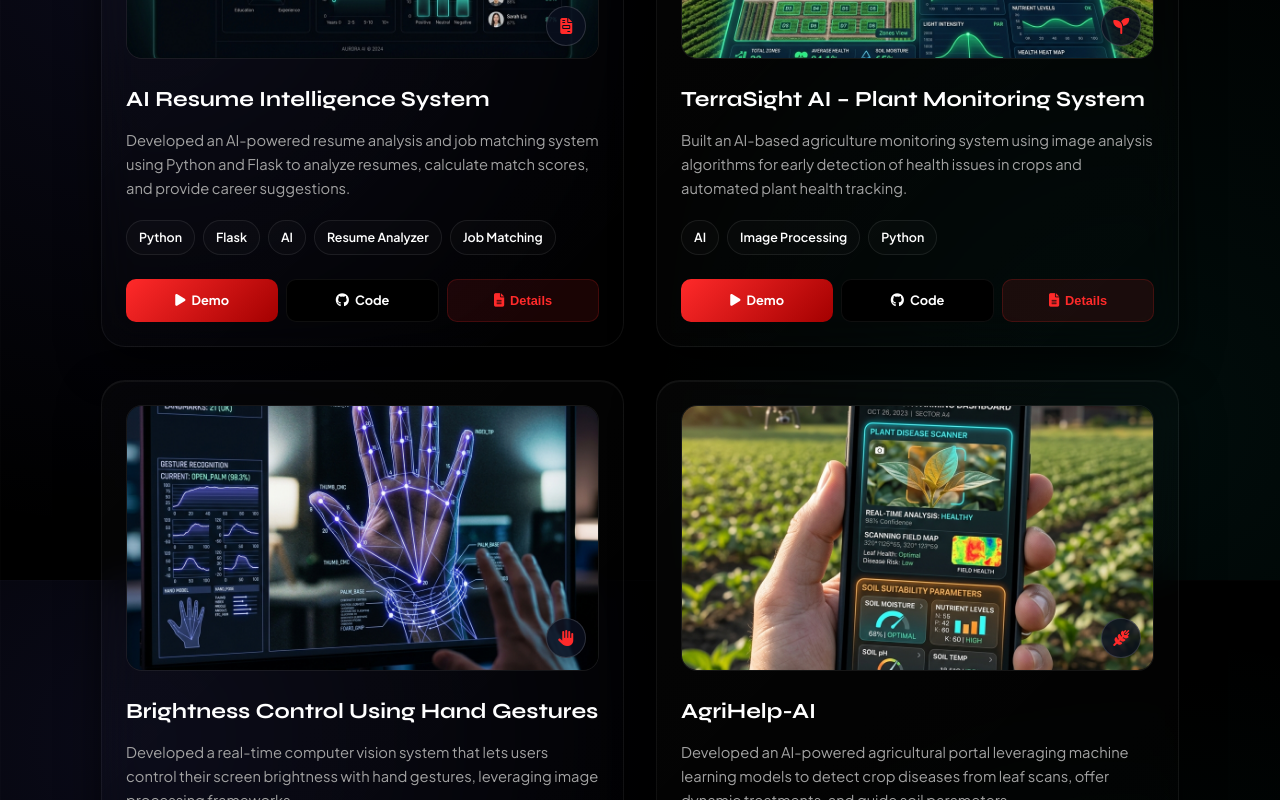
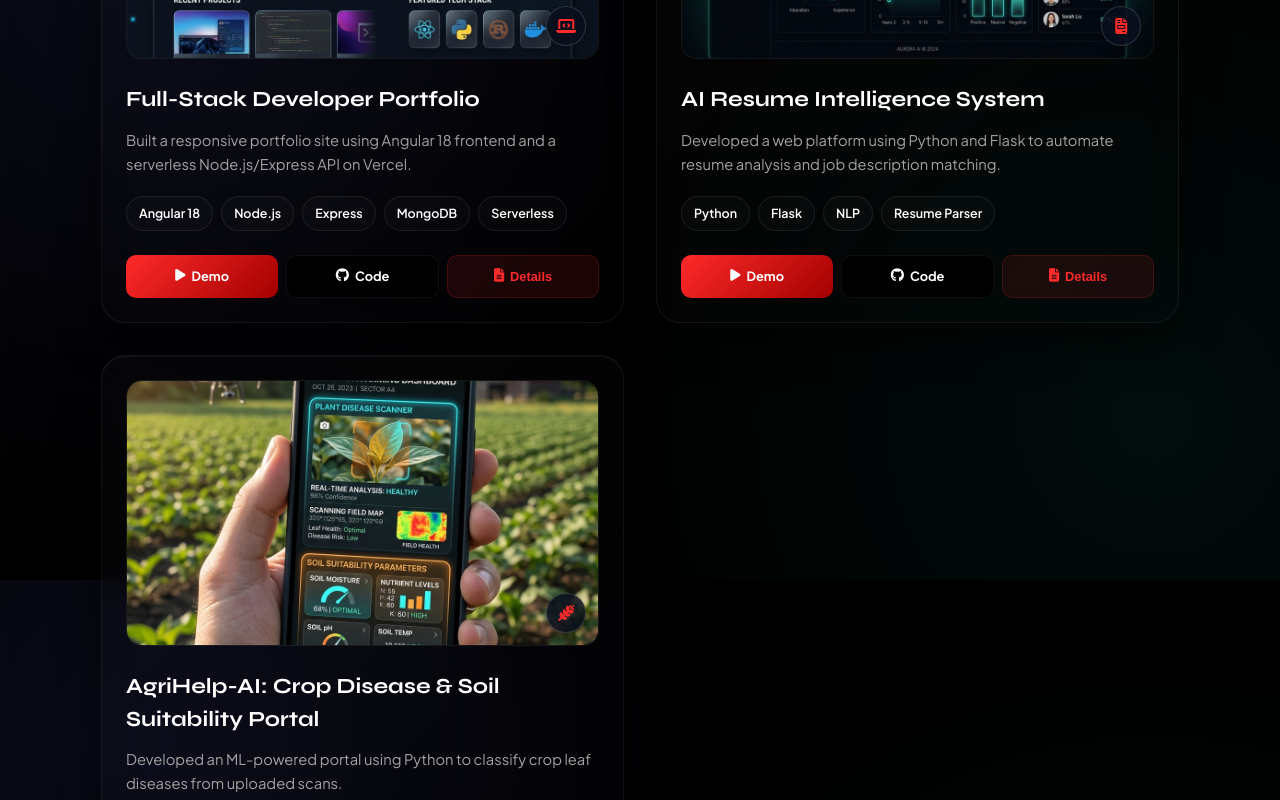
Before and after one commit to uTharun23/tharun-portfolio, an Angular app in the folder portfolio-v2/client/: page / in a window 1280 px wide. Shown: the part 3420-4220 px from the top of the page. Built offline with nearby package versions, Linux system fonts and the light colour scheme.

Commit message:
Update portfolio projects list to match new resume

```diff
--- a/portfolio-v2/client/src/app/features/projects/projects.ts
+++ b/portfolio-v2/client/src/app/features/projects/projects.ts
@@ -14,43 +14,33 @@ export class Projects {
   // Project listing array
   projectsList: ProjectItem[] = [
     {
+      id: 'tharun-portfolio',
+      title: 'Full-Stack Developer Portfolio',
+      iconClass: 'fa-solid fa-laptop-code',
+      description: 'Built a responsive portfolio site using Angular 18 frontend and a serverless Node.js/Express API on Vercel.',
+      tags: ['Angular 18', 'Node.js', 'Express', 'MongoDB', 'Serverless'],
+      demoUrl: 'https://tharunummadala-portfolio.vercel.app/',
+      githubUrl: 'https://github.com/uTharun23/tharun-portfolio',
+      imgUrl: 'images/projects/portfolio.png'
+    },
+    {
       id: 'resume-intel',
       title: 'AI Resume Intelligence System',
       iconClass: 'fa-solid fa-file-invoice',
-      description: 'Developed an AI-powered resume analysis and job matching system using Python and Flask to analyze resumes, calculate match scores, and provide career suggestions.',
-      tags: ['Python', 'Flask', 'AI', 'Resume Analyzer', 'Job Matching'],
+      description: 'Developed a web platform using Python and Flask to automate resume analysis and job description matching.',
+      tags: ['Python', 'Flask', 'NLP', 'Resume Parser'],
       demoUrl: 'https://ai-resume-intelligence-system-alpha.vercel.app/',
-      githubUrl: 'https://github.com/uTharun23/AI-resume-intelligence-system',
+      githubUrl: 'https://github.com/uTharun23/Ai-resume-intelligence-system',
       imgUrl: 'images/projects/resume_intel.png'
     },
     {
-      id: 'terrasight',
-      title: 'TerraSight AI – Plant Monitoring System',
-      iconClass: 'fa-solid fa-seedling',
-      description: 'Built an AI-based agriculture monitoring system using image analysis algorithms for early detection of health issues in crops and automated plant health tracking.',
-      tags: ['AI', 'Image Processing', 'Python'],
-      demoUrl: 'https://terra-sight-ai-3zns.vercel.app/',
-      githubUrl: 'https://github.com/uTharun23/TerraSight_AI',
-      imgUrl: 'images/projects/terrasight.png'
-    },
-    {
-      id: 'brightness-control',
-      title: 'Brightness Control Using Hand Gestures',
-      iconClass: 'fa-solid fa-hand',
-      description: 'Developed a real-time computer vision system that lets users control their screen brightness with hand gestures, leveraging image processing frameworks.',
-      tags: ['Python', 'OpenCV', 'Computer Vision'],
-      demoUrl: 'https://brightness-control-with-hand-gestur.vercel.app/',
-      githubUrl: 'https://github.com/uTharun23/Brightness_Control',
-      imgUrl: 'images/projects/brightness_control.png'
-    },
-    {
       id: 'agrihelp-ai',
-      title: 'AgriHelp-AI',
+      title: 'AgriHelp-AI: Crop Disease & Soil Suitability Portal',
       iconClass: 'fa-solid fa-wheat-awn',
-      description: 'Developed an AI-powered agricultural portal leveraging machine learning models to detect crop diseases from leaf scans, offer dynamic treatments, and guide soil parameters.',
-      tags: ['AI', 'Python', 'Machine Learning', 'Agriculture Tech'],
+      description: 'Developed an ML-powered portal using Python to classify crop leaf diseases from uploaded scans.',
+      tags: ['Python', 'Machine Learning', 'Image Processing', 'Agriculture'],
       demoUrl: 'https://agri-help-ai.vercel.app/',
-      githubUrl: 'https://github.com/uTharun23',
+      githubUrl: 'https://github.com/uTharun23/AgriHelp-AI',
       imgUrl: 'images/projects/agrihelp_ai.png'
     }
   ];
@@ -61,15 +51,35 @@ export class Projects {
 
   // Raw project descriptions mapping
   private projectDetailsMap: { [key: string]: ProjectDetailData } = {
+    'tharun-portfolio': {
+      title: 'Full-Stack Developer Portfolio',
+      category: 'Web & Serverless Development',
+      description: 'A responsive developer portfolio web application built with Angular 18 and a serverless Express API. It features real-time visitor analytics, a guestbook with auto-recovery, and an AI Chatbot for automated recruiter conversation routing.',
+      features: [
+        'Modern reactive frontend using Angular 18 Signals and standalone components',
+        'Serverless Node.js/Express API wrapper deployed on Vercel CDNs',
+        'Automated guestbook signatures with MongoDB storage and local JSON fallback',
+        'Interactive AI Chatbot assistant with simulated typing delays'
+      ],
+      architecture: `
+        <div class="arch-diagram">
+          <div class="arch-node client">Angular 18 Frontend</div>
+          <div class="arch-arrow"><i class="fa-solid fa-arrow-down"></i> REST API</div>
+          <div class="arch-node server">Express Serverless Core</div>
+          <div class="arch-arrow"><i class="fa-solid fa-arrows-left-right"></i> Database</div>
+          <div class="arch-node ai">MongoDB / JSON Fallback</div>
+        </div>
+      `
+    },
     'resume-intel': {
       title: 'AI Resume Intelligence System',
-      category: 'AI & Full-Stack Development',
-      description: 'An advanced, intelligent applicant tracking and analysis suite designed to bridge the gap between candidate qualifications and technical recruiters\' needs. Powered by a Flask backend and Python parsing engines, it scans files, maps competencies, and returns rich visual insights.',
+      category: 'AI & Backend Development',
+      description: 'An advanced applicant tracking and analysis suite designed to analyze candidate resumes against job descriptions. Powered by a Flask backend and Python parsing engines, it scans files, maps competencies, and returns matching scores.',
       features: [
-        'Advanced PDF/DOCX parsing and semantic layout mapping',
-        'NLP-driven competency matching scores for standard tech listings',
+        'Advanced semantic parsing for PDF and DOCX files',
+        'NLP-driven competency matching scores for tech stack listings',
         'Visual feedback dashboard showing key missing concepts/skills',
-        'Automated suggestions for professional portfolio updates'
+        'Automated recommendations for professional update categories'
       ],
       architecture: `
         <div class="arch-diagram">
@@ -77,54 +87,14 @@ export class Projects {
           <div class="arch-arrow"><i class="fa-solid fa-arrow-down"></i> Uploader</div>
           <div class="arch-node server">Flask Core Engine (Python)</div>
           <div class="arch-arrow"><i class="fa-solid fa-arrows-left-right"></i> NLP Matching</div>
-          <div class="arch-node ai">AI Competency Mapper & score</div>
-        </div>
-      `
-    },
-    'terrasight': {
-      title: 'TerraSight AI – Plant Monitoring',
-      category: 'Computer Vision & Agriculture',
-      description: 'An AI-powered agricultural health assistant designed for greenhouses and automated smart farms. Utilizing computer vision modules in Python, it analyzes crop leaf imagery to recognize early pathogens, measure hydration levels, and report overall stress indexes.',
-      features: [
-        'Real-time visual capture analysis for stress indicators',
-        'Pre-trained computer vision classifications for leaf spotting, rot, and bugs',
-        'Detailed dashboard graphing hydration curves and health cycles',
-        'Automated recommendations for localized climate/soil adjustment'
-      ],
-      architecture: `
-        <div class="arch-diagram">
-          <div class="arch-node client">Smart Camera System</div>
-          <div class="arch-arrow"><i class="fa-solid fa-arrow-down"></i> Image Stream</div>
-          <div class="arch-node server">OpenCV / NumPy Processing</div>
-          <div class="arch-arrow"><i class="fa-solid fa-arrows-left-right"></i> Pattern Analysis</div>
-          <div class="arch-node ai">TerraSight AI Leaf Classifier</div>
-        </div>
-      `
-    },
-    'brightness-control': {
-      title: 'Hand Gesture Brightness Controller',
-      category: 'Computer Vision & Human-Computer Interface',
-      description: 'A futuristic desktop automation tool that utilizes standard laptop webcams to dynamically modify system parameters. By identifying hand gesture landmarks, the system adjusts screen brightness seamlessly, reducing hardware button reliance.',
-      features: [
-        'Lightweight hand landmark detector running at 30+ FPS',
-        'Seamless overlay system communicating with OS brightness controls',
-        'Calibrated distance mapping to map relative finger-pinch percentages',
-        'Custom desktop notifications confirming gesture activation states'
-      ],
-      architecture: `
-        <div class="arch-diagram">
-          <div class="arch-node client">Integrated Laptop Webcam</div>
-          <div class="arch-arrow"><i class="fa-solid fa-arrow-down"></i> Frame Capture</div>
-          <div class="arch-node server">OpenCV & MediaPipe Landmarker</div>
-          <div class="arch-arrow"><i class="fa-solid fa-arrows-left-right"></i> Distance Mapping</div>
-          <div class="arch-node ai">OS Brightness Control API</div>
+          <div class="arch-node ai">AI Competency Mapper & Score</div>
         </div>
       `
     },
     'agrihelp-ai': {
-      title: 'AgriHelp-AI',
-      category: 'Artificial Intelligence & Precision Farming',
-      description: 'An AI-powered agricultural helper system built to assist farmers in real-time. It analyzes leaf images to identify pathogens, runs soil test suitability models, and integrates intelligent recommendation loops to provide precise treatment paths.',
+      title: 'AgriHelp-AI: Crop Disease & Soil Suitability Portal',
+      category: 'Machine Learning & Precision Farming',
+      description: 'An ML-powered agricultural helper system built to assist farmers in real-time. It analyzes leaf images to identify pathogens, runs soil test suitability models, and integrates intelligent recommendation loops to provide precise treatment paths.',
       features: [
         'Pathogen identifier using machine learning algorithms on crop images',
         'Soil parameters analyzer with specialized suggestions',
```
Also changed, not shown: portfolio-v2/client/public/images/projects/portfolio.png (added), 1 other file (tests, documents, lock files or other folders).
